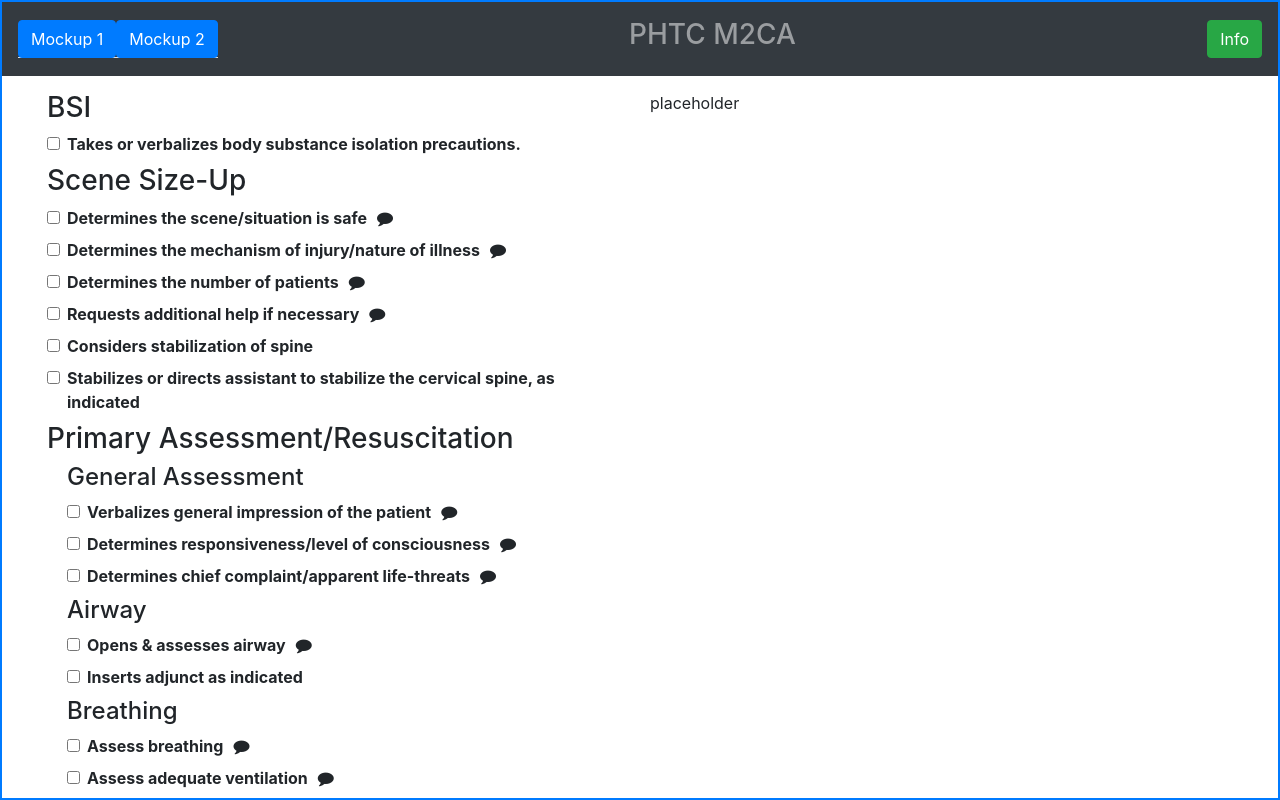
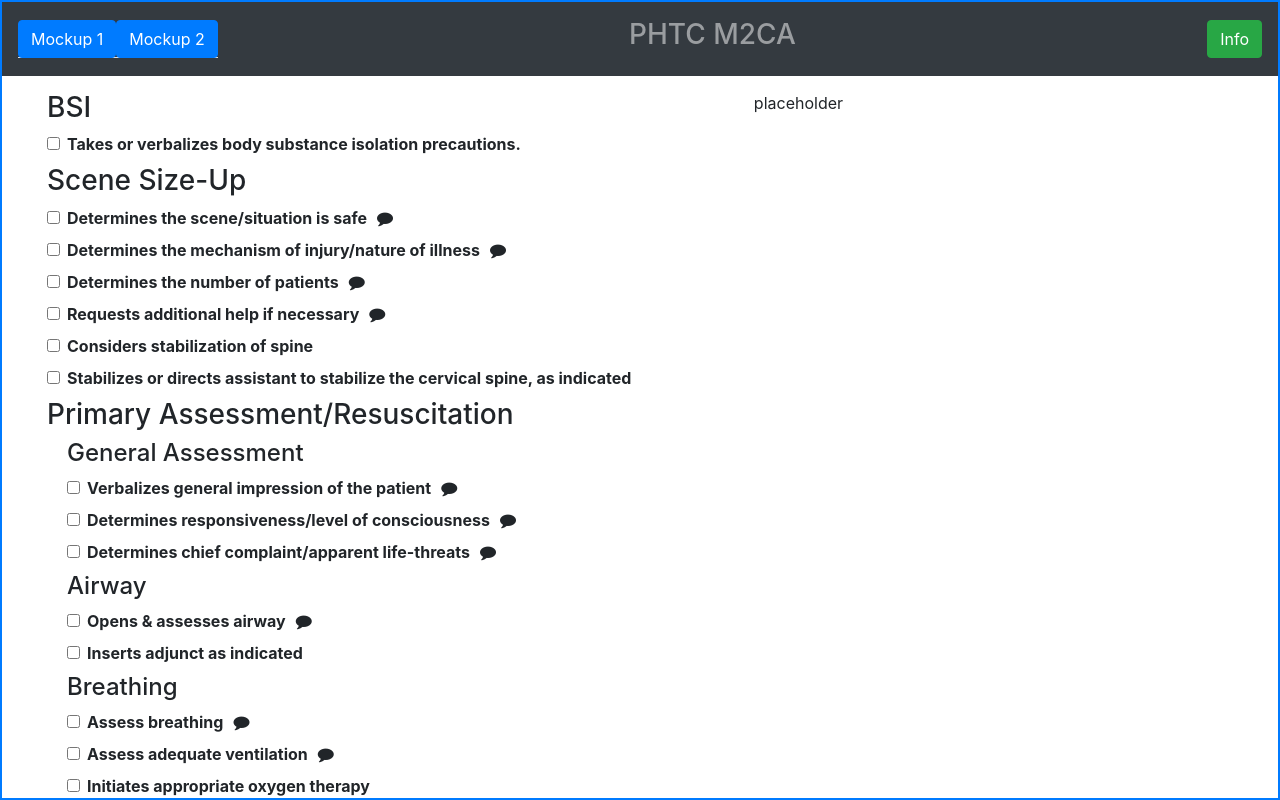
Before and after one commit to MedDBriefer/mockup, a React (Create React App) app: page /mockup2 in a window 1280 px wide. Built offline with nearby package versions, Linux system fonts and the light colour scheme.

Commit message:
specified col widths

```diff
--- a/src/Mockup2.js
+++ b/src/Mockup2.js
@@ -68,6 +68,8 @@ class Mockup2 extends React.Component {
     return <MDBContainer
               lhs={lhs}
               rhs={rhs}
+              lhsWidth={7}
+              rhsWidth={5}
             />;
     }
 }
```
